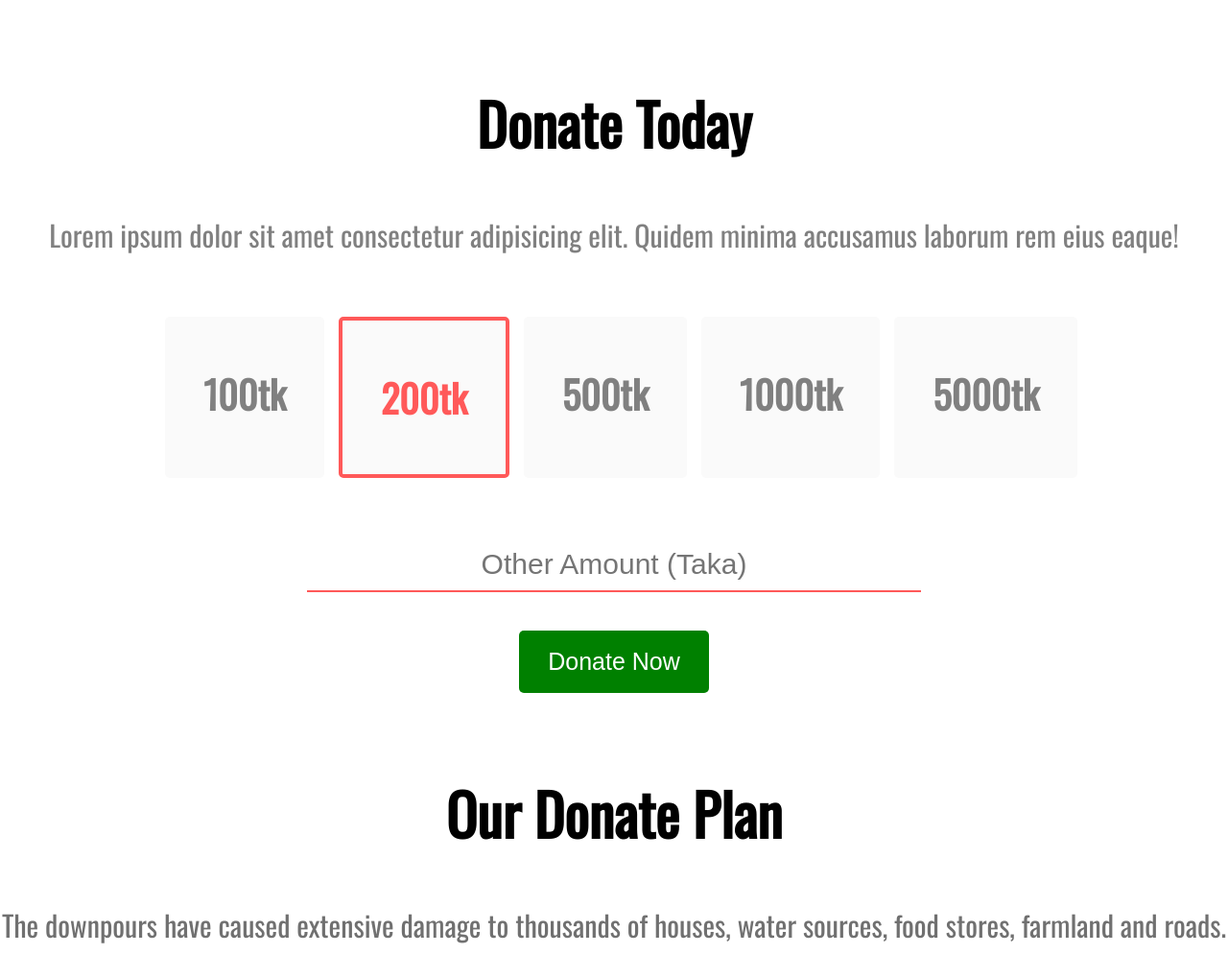
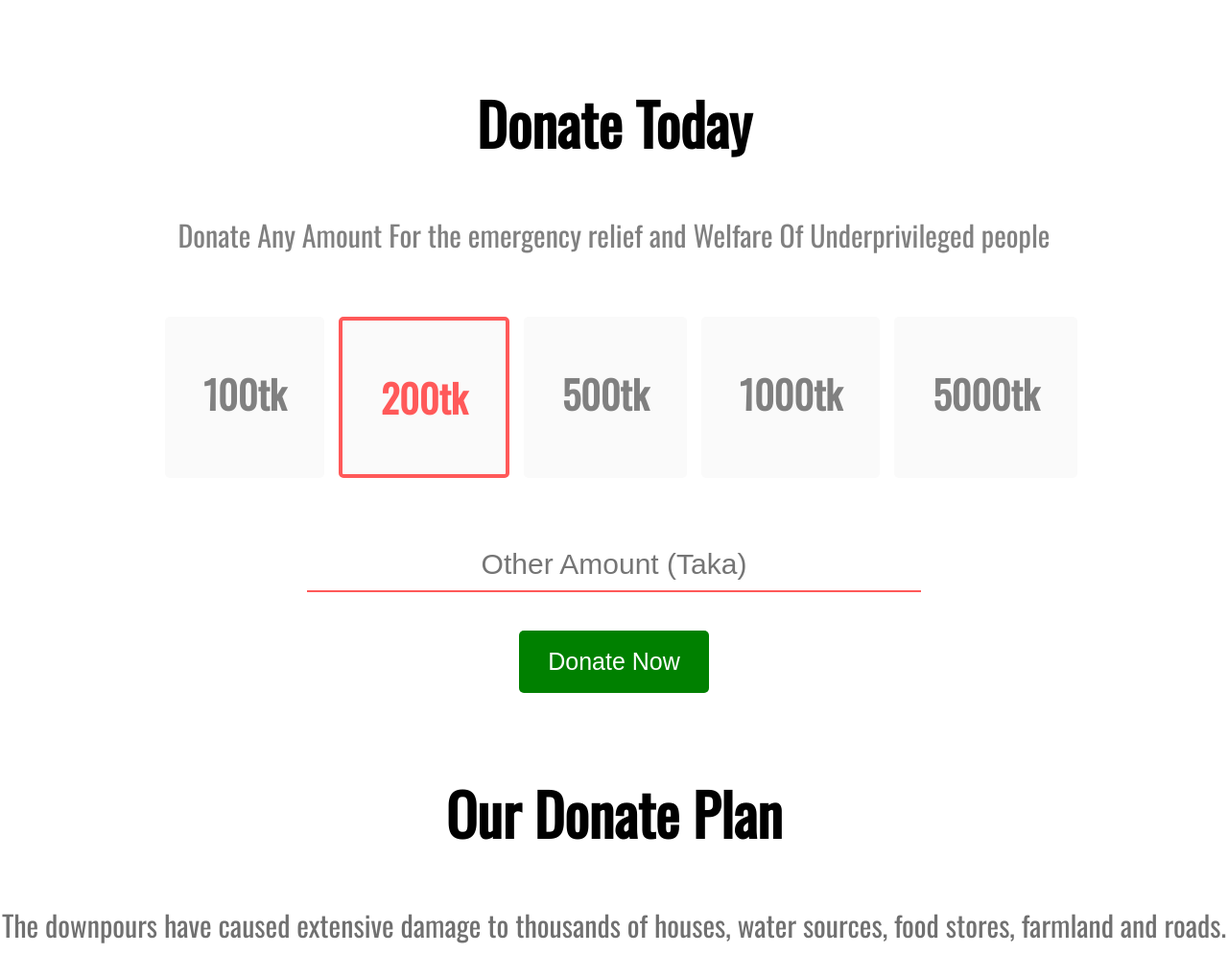
Before and after one commit to ranahasanp/helping-hand, a plain HTML site: page index.html in a window 1280 px wide. Shown: the part 1176-2195 px from the top of the page at 96% size. Drawn offline with nearby package versions, Linux system fonts and the light colour scheme.

Commit message:
exciting helping hand site done

```diff
--- a/index.html
+++ b/index.html
@@ -27,7 +27,7 @@
 <!-- ============================= start donate section======================== -->
     <section class="donate-section">
         <h1 class="donate-title">Donate Today</h1>
-        <p class="donate-paragraph">Lorem ipsum dolor sit amet consectetur adipisicing elit. Quidem minima accusamus laborum rem eius eaque!</p>
+        <p class="donate-paragraph">Donate Any Amount For the emergency relief and Welfare Of Underprivileged people</p>
         <div class="amount">
             <h2 class="donate-amount">100tk</h2>
             <h2 class="donate-amount highlight">200tk</h2>
```
